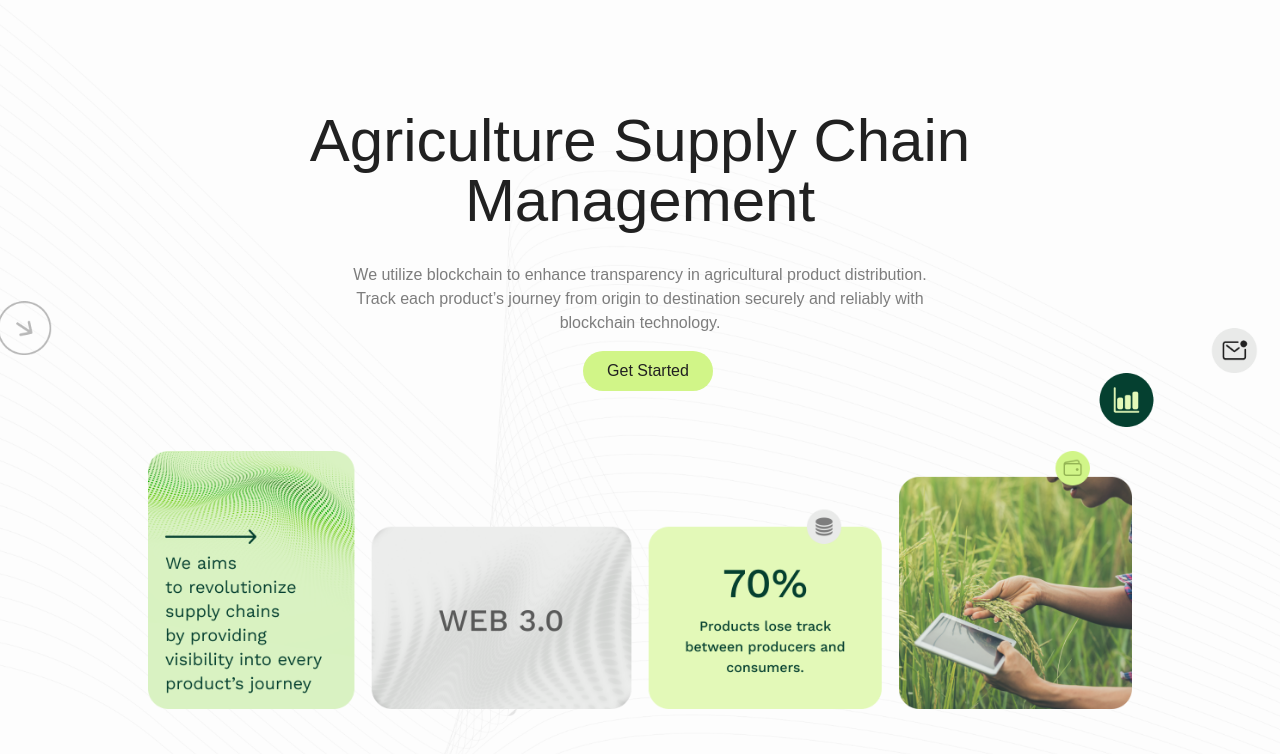
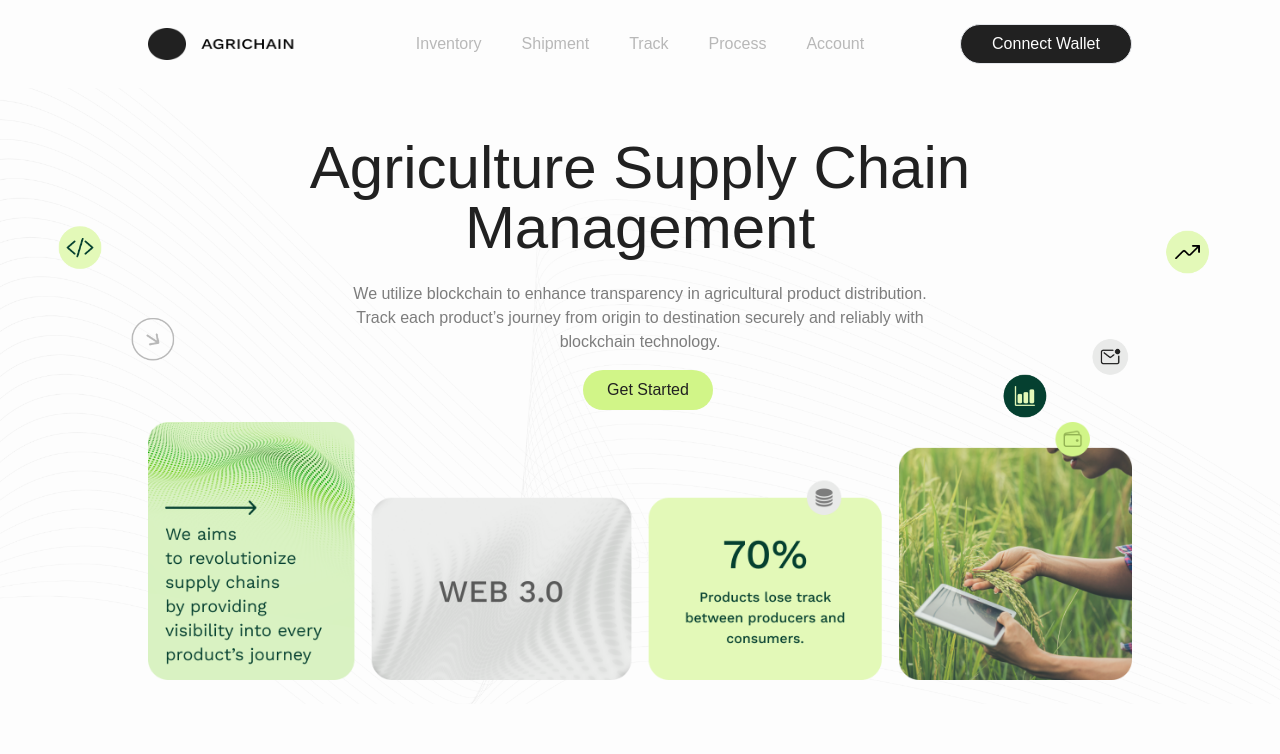
Before and after one commit to Rafly09zr/Blockchain-FE, a Next.js app: page /landing in a window 1280 px wide. Shown: the top 754 px of the page. Built offline with nearby package versions, Linux system fonts and the light colour scheme.

Commit message:
Fix: fixing navbar error

```diff
--- a/app/landing/page.js
+++ b/app/landing/page.js
@@ -1,24 +1,26 @@
 import React from 'react';
 import Button from '../../components/Button/Button';
 import Image from 'next/image';
-// import Navbar from '../../components/Navbar/navbar'; // Sesuaikan dengan lokasi Navbar.js
+import Navbar from '../../components/Navbar/navbar'; // Sesuaikan dengan lokasi Navbar.js
 //import imageSrc from '../assets/image.jpg'; // Ganti dengan lokasi dan nama file gambar
 
 const Landing = () => {
   return (
-    <div className="bg-image w-full h-screen mx-auto flex justify-center items-center">
-      {/* <Navbar /> */}
+    <div className='h-screen bg-neutral-100'>
+      <Navbar/>
+    <div className="bg-image w-full mx-auto h-fit justify-center items-center">
       <div className="text-center ml-[148px] mr-[148px]">
-        <h1 className="text-6xl pt-[60px] mx-auto text-neutral-700">Agriculture Supply Chain</h1>
+        <h1 className="text-6xl pt-[50px] mx-auto text-neutral-700">Agriculture Supply Chain</h1>
         <h1 className="text-6xl mx-auto text-neutral-700">Management</h1>
-        <p className="max-w-[599px] min-h-[100px] text-base pt-[16px] pb-[16px] mx-auto text-neutral-600 mt-4">We utilize blockchain to enhance transparency in agricultural product distribution. Track each product’s journey from origin to destination securely and reliably with blockchain technology.</p>
+        <p className="max-w-[599px] min-h-[60px] text-base pt-[8px] pb-[16px] mx-auto text-neutral-600 mt-4">We utilize blockchain to enhance transparency in agricultural product distribution. Track each product’s journey from origin to destination securely and reliably with blockchain technology.</p>
         <Button>Get Started</Button>
-        <div className="pt-[60px] pb-[40px]">
+        <div className="pt-[12px] pb-[24px]">
           <Image src="/images/illus-landing2.png" width={1144} height={288} alt="404 text" />
         </div>
         {/* <img src={imageSrc} alt="Deskripsi Gambar" className="mt-8 max-w-full" /> */}
       </div>
     </div>
+    </div>
   );
 };
 
--- a/components/Navbar/navbar.js
+++ b/components/Navbar/navbar.js
@@ -1,78 +1,36 @@
-import { useState, useEffect } from 'react';
+import Image from 'next/image';
 import Link from 'next/link';
-import { useRouter } from 'next/router';
-import { useClient } from 'next/react';
-import Image from 'next/image';
+// import { Links } from '../../components/Links'; // Pastikan lokasi file Links.js sudah sesuai
 
 const Navbar = () => {
-  const router = useRouter();
-  const [activeMenu, setActiveMenu] = useState('landing');
-  const { isClient } = useClient();
-
-  useEffect(() => {
-    // Gunakan useEffect hanya jika komponen berjalan di sisi klien
-    if (isClient) {
-      // Mengatur menu aktif berdasarkan path saat ini
-      const path = router.pathname;
-      if (path === '/product') {
-        setActiveMenu('product');
-      } else if (path === '/shipment') {
-        setActiveMenu('shipment');
-      } else if (path === '/track-record') {
-        setActiveMenu('track-record');
-      } else if (path === '/process') {
-        setActiveMenu('process');
-      } else if (path === '/account') {
-        setActiveMenu('account');
-      } else {
-        setActiveMenu('landing');
-      }
-    }
-  }, [router.pathname, isClient]);
-
-  const handleConnectWallet = () => {
-    // Fungsi untuk menangani login wallet
-    // Tambahkan logika Anda di sini untuk membuka MetaMask atau login wallet
-    console.log('Connect wallet clicked');
-  };
-
-  const menuItems = [
-    { label: 'Product', path: '/product' },
-    { label: 'Shipment', path: '/shipment' },
-    { label: 'Track', path: '/track' },
-    { label: 'Process', path: '/process' },
-    { label: 'Account', path: '/account' },
-  ];
-
   return (
-    <nav className="flex items-center justify-between flex-wrap bg-gray-200 p-6">
-      <div className="flex items-center flex-shrink-0 text-white mr-6">
-        <Link href="/">
-          <a>
-            <Image src="/images/Logo-Agrichain.png" alt="Logo" className="h-8" />
-          </a>
+    <nav className="flex max-h-[88px] items-center justify-between bg-neutral-100 py-[24px] ml-[148px] mr-[148px]">
+      <div className="flex items-center flex-shrink-0  pr-[40px]">
+        <Link href="/landing"> {/* Ganti dengan path yang sesuai */}
+          <Image src="/images/Logo-Agrichain.png" width={172} height={40} alt="Logo" className="h-8 cursor-pointer" />
         </Link>
       </div>
-      <div className="w-full block flex-grow lg:flex lg:items-center lg:w-auto">
-        <div className="text-sm lg:flex-grow">
-          {menuItems.map((item, index) => (
-            <Link key={index} href={item.path}>
-              <a
-                className={`block mt-4 lg:inline-block lg:mt-0 mr-4 ${
-                  activeMenu === item.label.toLowerCase()
-                    ? 'text-neutral-700'
-                    : 'text-neutral-500'
-                }`}
-              >
-                {item.label}
-              </a>
-            </Link>
-          ))}
-        </div>
-        <button
-          className="inline-block text-sm px-4 py-2 leading-none border rounded text-white border-white bg-blue-500 hover:bg-blue-600 lg:mt-0"
-          onClick={handleConnectWallet}
-        >
+      <div className="flex-grow text-base items-center justify-between pr-[40px]">
+        <ul className="flex space-x-[40px] items-center justify-center w-full">
+          <li className='text-neutral-500'>
+            <Link href='/inventory'>Inventory</Link>
+          </li>
+          <li className='text-neutral-500'>
+            <Link href='/shipment'>Shipment</Link>
+          </li>
+          <li className='text-neutral-500'>
+            <Link href='/track'>Track</Link>
+          </li>
+          <li className='text-neutral-500'>
+            <Link href='/process'>Process</Link>
+          </li>
+          <li className='text-neutral-500'>
+            <Link href='/account'>Account</Link>
+          </li>
+        </ul>
+      </div>
+      <div>
+        <button className="text-base px-[24px] py-[8px] h-[40px]  w-[172px] leading-none border rounded-[200px] text-neutral-100 bg-neutral-700 hover:bg-neutral-600">
           Connect Wallet
         </button>
       </div>
```
